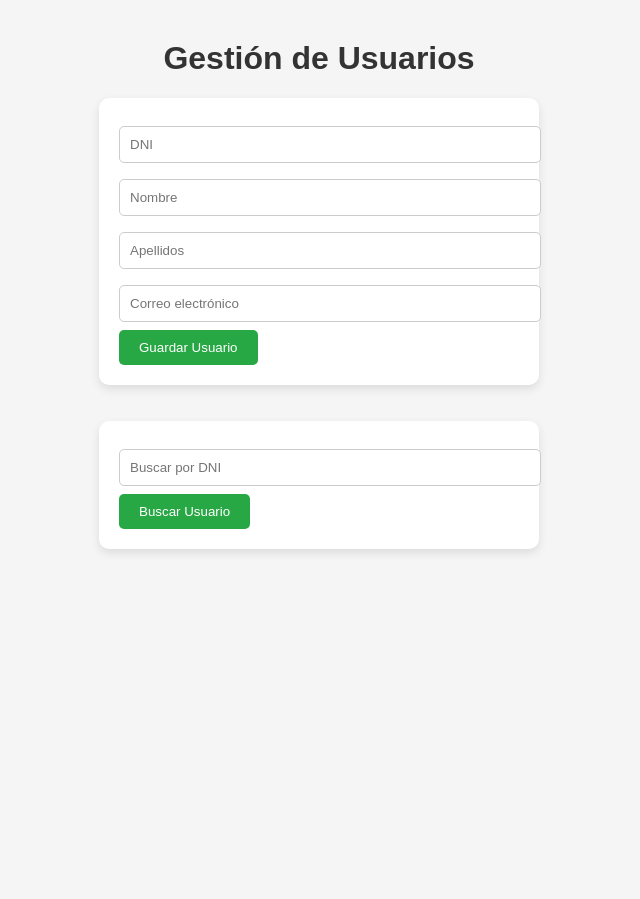
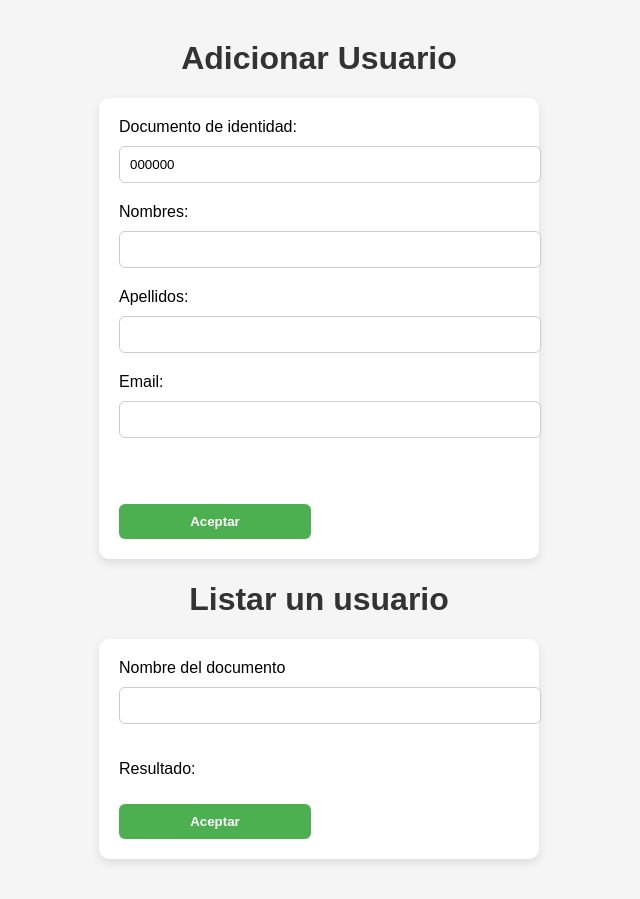
Before and after one commit to Zantival/Registro_Users, a website: page index.html in a window 1280 px wide. Shown: the whole page, without its empty margins (321-961 px from the left). Before the commit the page ends 800 px from the top, so only its background shows below. Drawn offline with Linux system fonts and the light colour scheme.

Commit message:
Update index.html

```diff
--- a/index.html
+++ b/index.html
@@ -3,7 +3,7 @@
 <head>
     <meta charset="UTF-8">
     <title>Gestión de Usuarios</title>
-  <script src="frontend/scriptusu.js" defer></script>
+     <script type="text/javascript" src="./frontend/scriptusu.js"></script>
     <style>
         body {
             font-family: Arial, sans-serif;
@@ -25,46 +25,97 @@
             box-shadow: 0 4px 10px rgba(0,0,0,0.1);
         }
 
-    input[type="text"], input[type="email"] {
+        input[type="text"],
+        input[type="email"],
+        input[type="password"] {
             width: 100%;
             padding: 10px;
-      margin: 8px 0;
+            margin-top: 10px;
+            margin-bottom: 20px;
             border: 1px solid #ccc;
-      border-radius: 5px;
+            border-radius: 6px;
+        }
+
+        input[type="submit"],
+        button {
+            width: 48%;
+            padding: 10px;
+            margin-top: 10px;
+            border: none;
+            border-radius: 6px;
+            background-color: #4CAF50;
+            color: white;
+            font-weight: bold;
+            cursor: pointer;
         }
 
         button {
-      padding: 10px 20px;
-      background-color: #28a745;
-      color: white;
-      border: none;
-      border-radius: 5px;
-      cursor: pointer;
+            background-color: #2196F3;
+            margin-left: 4%;
         }
 
-    #rta {
+        input[type="submit"]:hover,
+        button:hover {
+            background-color: #45a049;
+        }
+
+        .mensaje {
+            text-align: center;
             margin-top: 20px;
-      text-align: center;
+            color: #e91e63;
+            font-weight: bold;
+        }
+
+        .buscar-container {
+            margin-top: 40px;
+            max-width: 400px;
+            margin-left: auto;
+            margin-right: auto;
+            background-color: white;
+            padding: 20px;
+            border-radius: 10px;
+            box-shadow: 0 4px 10px rgba(0,0,0,0.1);
         }
     </style>
 </head>
 <body>
-  <h1>Gestión de Usuarios</h1>
-  <form onsubmit="guardar(); return false;">
-    <input type="text" id="dni" placeholder="DNI" required>
-    <input type="text" id="nombre" placeholder="Nombre" required>
-    <input type="text" id="apellidos" placeholder="Apellidos" required>
-    <input type="email" id="correo" placeholder="Correo electrónico" required>
-    <button type="submit">Guardar Usuario</button>
+
+<h1>Adicionar Usuario</h1>
+<div>
+<form id="adicionarEstudiante">
+<div>
+<label for="dni">Documento de identidad:</label>
+<input type="text" id="dni" placeHolder="" value="000000">
+<br>
+
+            <label for="nombre">Nombres:</label>
+<input type="text" id="nombre" placeHolder="">
+<br>
+
+            <label for="apellidos">Apellidos:</label>
+<input type="text" id="apellidos" placeHolder="">
+<br>
+
+            <label for="correo">Email:</label>
+<input type="text" id="correo" placeHolder="" value="">
+<br>
+<br>
+<br>
+<input type="submit" onclick="guardar()" value="Aceptar">
+</div>
 </form>
 
-  <br><br>
+</div>
+<h1>Listar un usuario</h1>
+<div>
+<form id="listarEstudiantes">
+<label for="numdoc">Nombre del documento</label>
+<input type="text" id="numdoc">
+<p id="rta">Resultado:</p>
+<input type="submit" onclick="listar()" value="Aceptar">
+</form>
+</div>
 
-  <form onsubmit="listar(); return false;">
-    <input type="text" id="numdoc" placeholder="Buscar por DNI" required>
-    <button type="submit">Buscar Usuario</button>
-  </form>
 
-  <div id="rta"></div>
 </body>
 </html>
```
Lines whose indentation alone changed are shown as unchanged.
